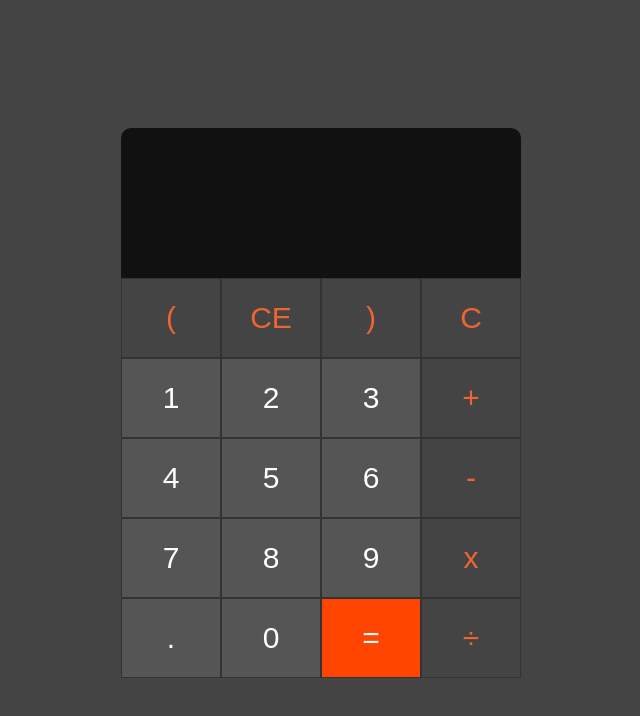
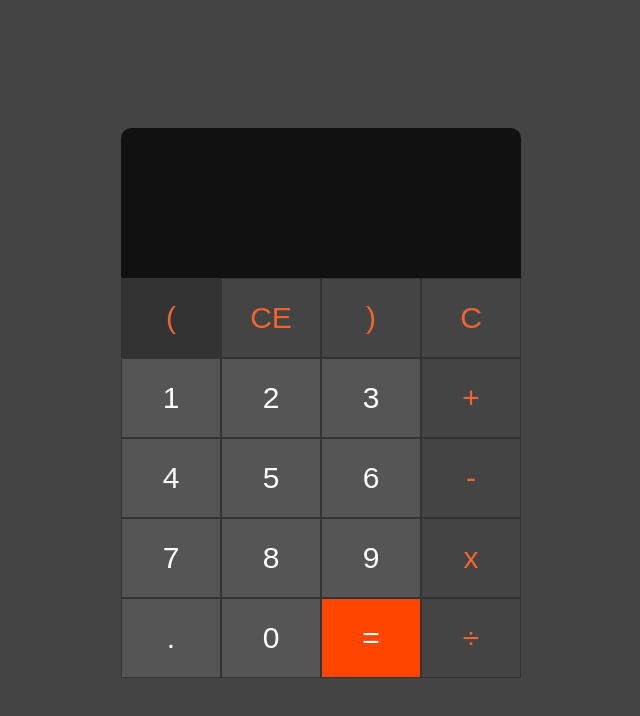
Before and after one commit to niinpatel/calculator-react, a React (Create React App) app: page / in a window 1280 px wide. In both pictures the pointer is over the button 490 px from the left and 317 px from the top of the page. Shown: the top 716 px of the page, without its empty margins (319-959 px from the left). Built offline with nearby package versions, Linux system fonts and the light colour scheme.

Commit message:
modify ui

```diff
--- a/src/App.css
+++ b/src/App.css
@@ -39,11 +39,21 @@ button {
   border:1px solid #333;
   color: white;
 }
+button:hover{
+  background-color: #666;
+}
 .actions{
   background-color: #444;
   color: #ef6431;
+}
+.actions:hover{
+  background-color: #333;
 }
 .equal{
   background-color: orangered;
   color: white;
 }
+.equal:hover{
+  background-color: rgb(255, 181, 154);
+  color: orangered;
+}
```
